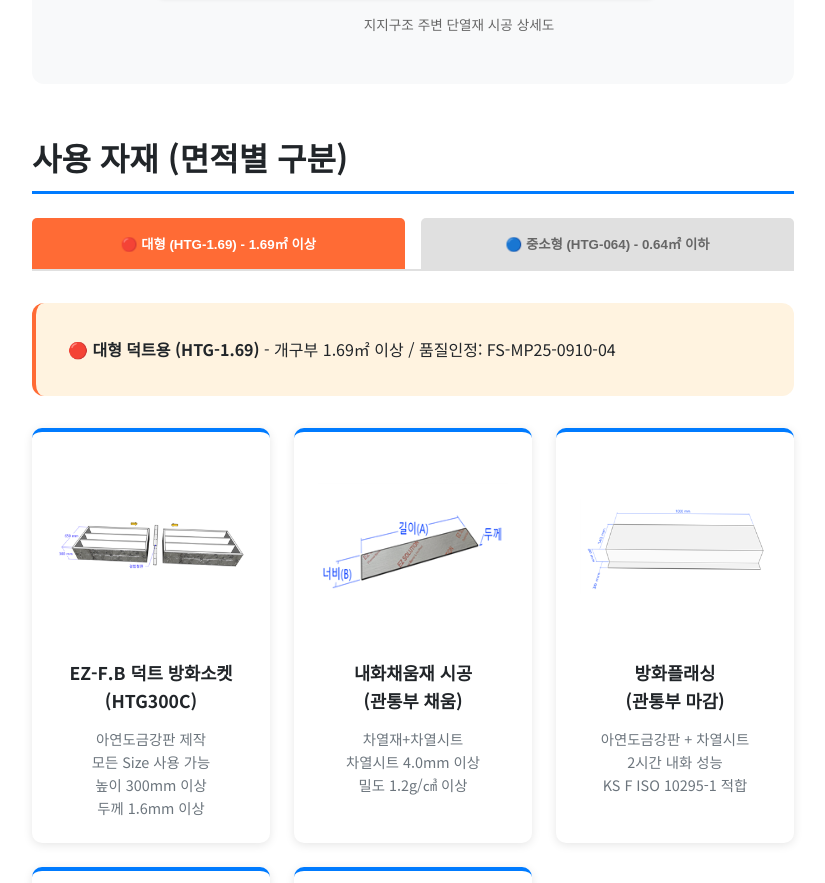
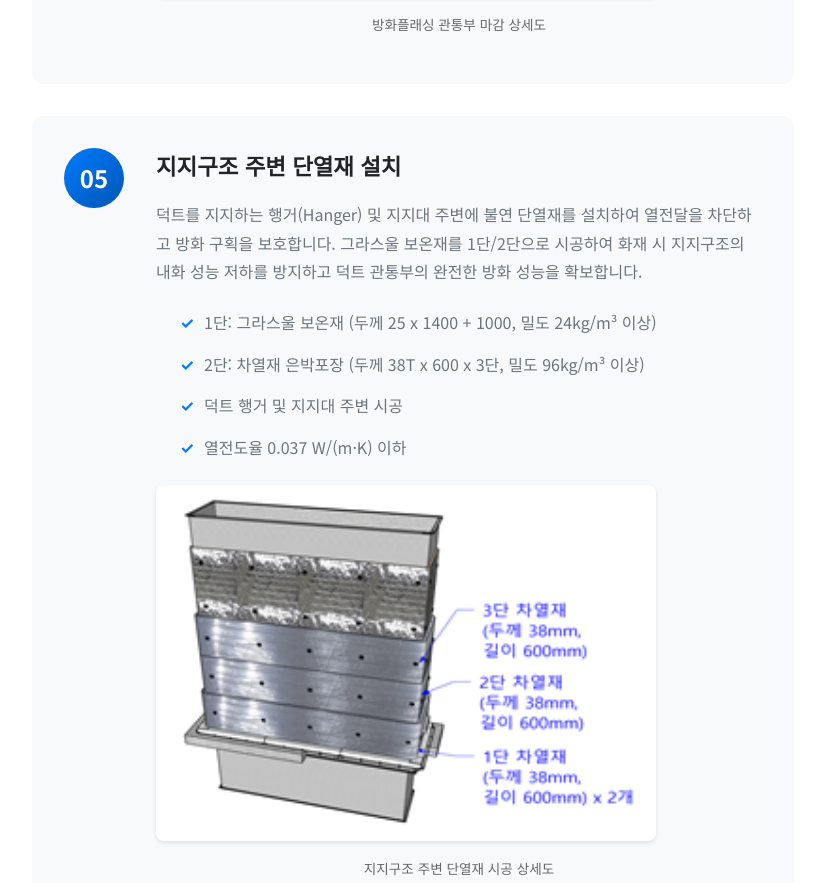
Before and after one commit to firemaster532nd-tech/hi, a plain HTML site: page floor-fireproofing.html in a window 1280 px wide. Shown: the part 6808-7691 px from the top of the page, without its empty margins (28-853 px from the left). Drawn offline with Linux system fonts and the light colour scheme.

Commit message:
fix(floor-fireproofing): restore section 05 with correct image
- Restore 지지구조 주변 단열재 설치 section (05)
- Update section 04 image to construction-step-05.jpg
- Update section 05 image to construction-step-06.jpg
- All 5 construction method sections now present

```diff
--- a/floor-fireproofing.html
+++ b/floor-fireproofing.html
@@ -263,6 +263,29 @@
                                 </ul>
                                 <div style="margin-top: 1rem;">
                                     <img src="construction-step-05.jpg"
+                                         alt="방화플래싱 설치 도면"
+                                         style="width: 100%; max-width: 500px; border-radius: 8px; box-shadow: 0 2px 4px rgba(0,0,0,0.1); image-rendering: -webkit-optimize-contrast; image-rendering: crisp-edges;">
+                                    <p style="text-align: center; margin-top: 0.5rem; color: #666; font-size: 0.85rem;">방화플래싱 관통부 마감 상세도</p>
+                                </div>
+                            </div>
+                        </div>
+
+                        <!-- 05. 지지구조 주변 단열재 설치 -->
+                        <div class="method-item">
+                            <div class="method-number">05</div>
+                            <div class="method-content">
+                                <h3>지지구조 주변 단열재 설치</h3>
+                                <p>덕트를 지지하는 행거(Hanger) 및 지지대 주변에 불연 단열재를 설치하여
+                                열전달을 차단하고 방화 구획을 보호합니다. 그라스울 보온재를 1단/2단으로 시공하여
+                                화재 시 지지구조의 내화 성능 저하를 방지하고 덕트 관통부의 완전한 방화 성능을 확보합니다.</p>
+                                <ul style="margin-top: 0.5rem; padding-left: 1.5rem;">
+                                    <li>1단: 그라스울 보온재 (두께 25 x 1400 + 1000, 밀도 24kg/m³ 이상)</li>
+                                    <li>2단: 차열재 은박포장 (두께 38T x 600 x 3단, 밀도 96kg/m³ 이상)</li>
+                                    <li>덕트 행거 및 지지대 주변 시공</li>
+                                    <li>열전도율 0.037 W/(m·K) 이하</li>
+                                </ul>
+                                <div style="margin-top: 1rem;">
+                                    <img src="construction-step-06.jpg"
                                          alt="지지구조 단열재 설치 도면"
                                          style="width: 100%; max-width: 500px; border-radius: 8px; box-shadow: 0 2px 4px rgba(0,0,0,0.1); image-rendering: -webkit-optimize-contrast; image-rendering: crisp-edges;">
                                     <p style="text-align: center; margin-top: 0.5rem; color: #666; font-size: 0.85rem;">지지구조 주변 단열재 시공 상세도</p>
```
